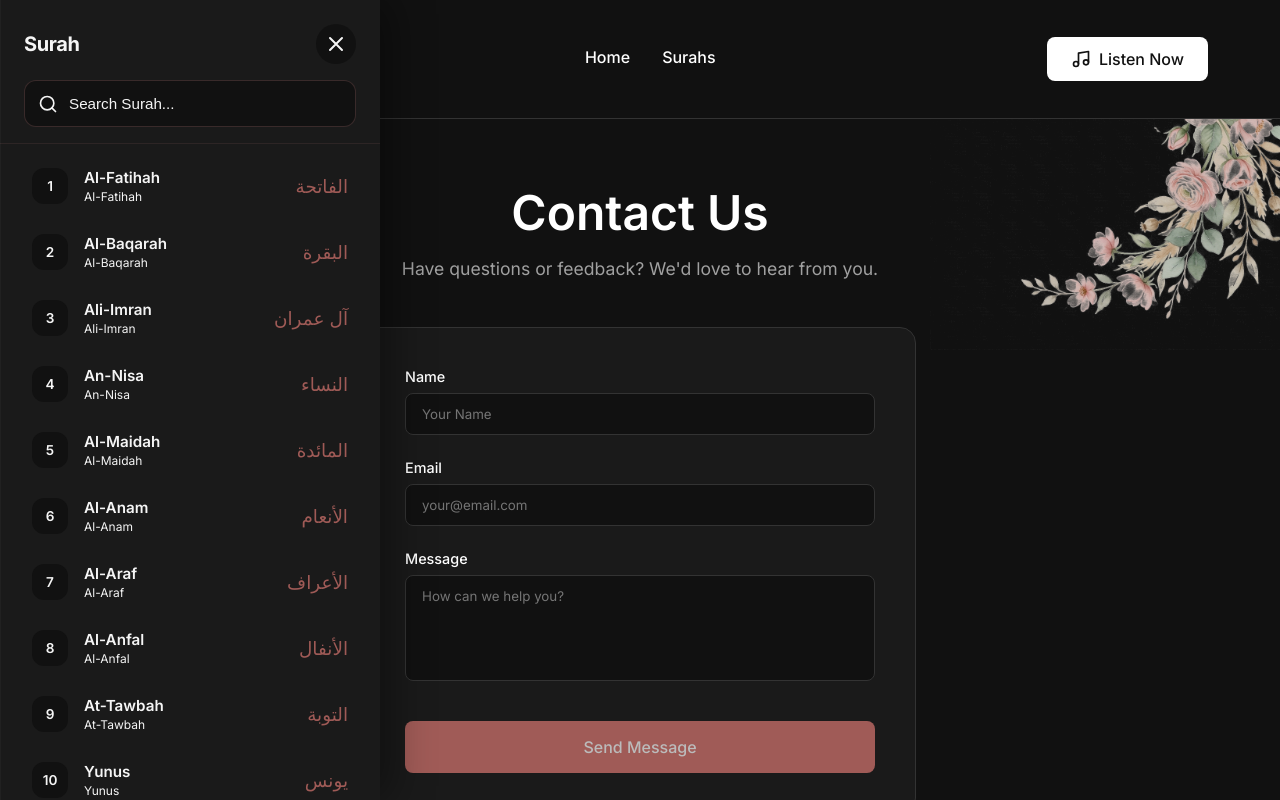
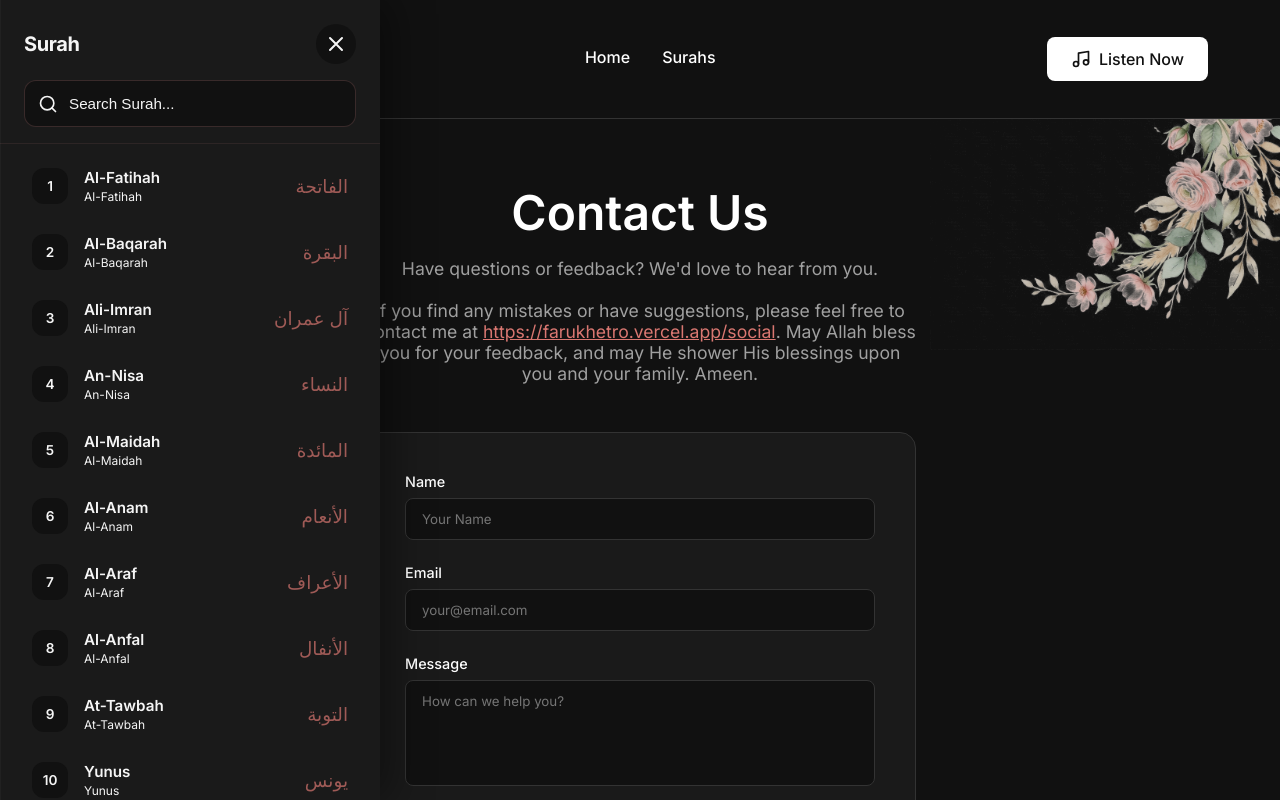
Before and after one commit to farukhetro/WitrQuran, a Next.js app: page /contact in a window 1280 px wide. Shown: the top 800 px of the page. Built offline with nearby package versions, Linux system fonts and the light colour scheme.

Commit message:
Prepare for open-source: Add README, LICENSE, and remove PWA prompt

```diff
--- a/package.json
+++ b/package.json
@@ -1,7 +1,7 @@
 {
   "name": "quran-listen",
   "version": "0.1.0",
-  "private": true,
+  "private": false,
   "scripts": {
     "dev": "next dev",
     "build": "next build",
--- a/src/app/contact/page.tsx
+++ b/src/app/contact/page.tsx
@@ -6,6 +6,8 @@ export default function ContactPage() {
       </h1>
       <p style={{ color: 'var(--muted)', textAlign: 'center', marginBottom: '3rem', fontSize: '1.1rem' }}>
         Have questions or feedback? We'd love to hear from you.
+        <br /><br />
+        If you find any mistakes or have suggestions, please feel free to contact me at <a href="https://farukhetro.vercel.app/social" target="_blank" rel="noopener noreferrer" style={{ color: 'var(--highlight)', textDecoration: 'underline' }}>https://farukhetro.vercel.app/social</a>. May Allah bless you for your feedback, and may He shower His blessings upon you and your family. Ameen.
       </p>
 
       <div style={{
--- a/src/app/layout.tsx
+++ b/src/app/layout.tsx
@@ -5,7 +5,6 @@ import Footer from "@/components/layout/Footer";
 import CornerDecorations from "@/components/layout/CornerDecorations";
 import ScrollToTop from "@/components/layout/ScrollToTop";
 import PwaRegister from "@/components/pwa/PwaRegister";
-import PwaInstallPrompt from "@/components/pwa/PwaInstallPrompt";
 
 export const viewport: Viewport = {
   themeColor: '#121212',
@@ -129,7 +128,6 @@ export default function RootLayout({
           </main>
           <Footer />
         </div>
-        <PwaInstallPrompt />
       </body>
     </html>
   );
```
Also changed, not shown: 2 other files (tests, documents, lock files or other folders).
